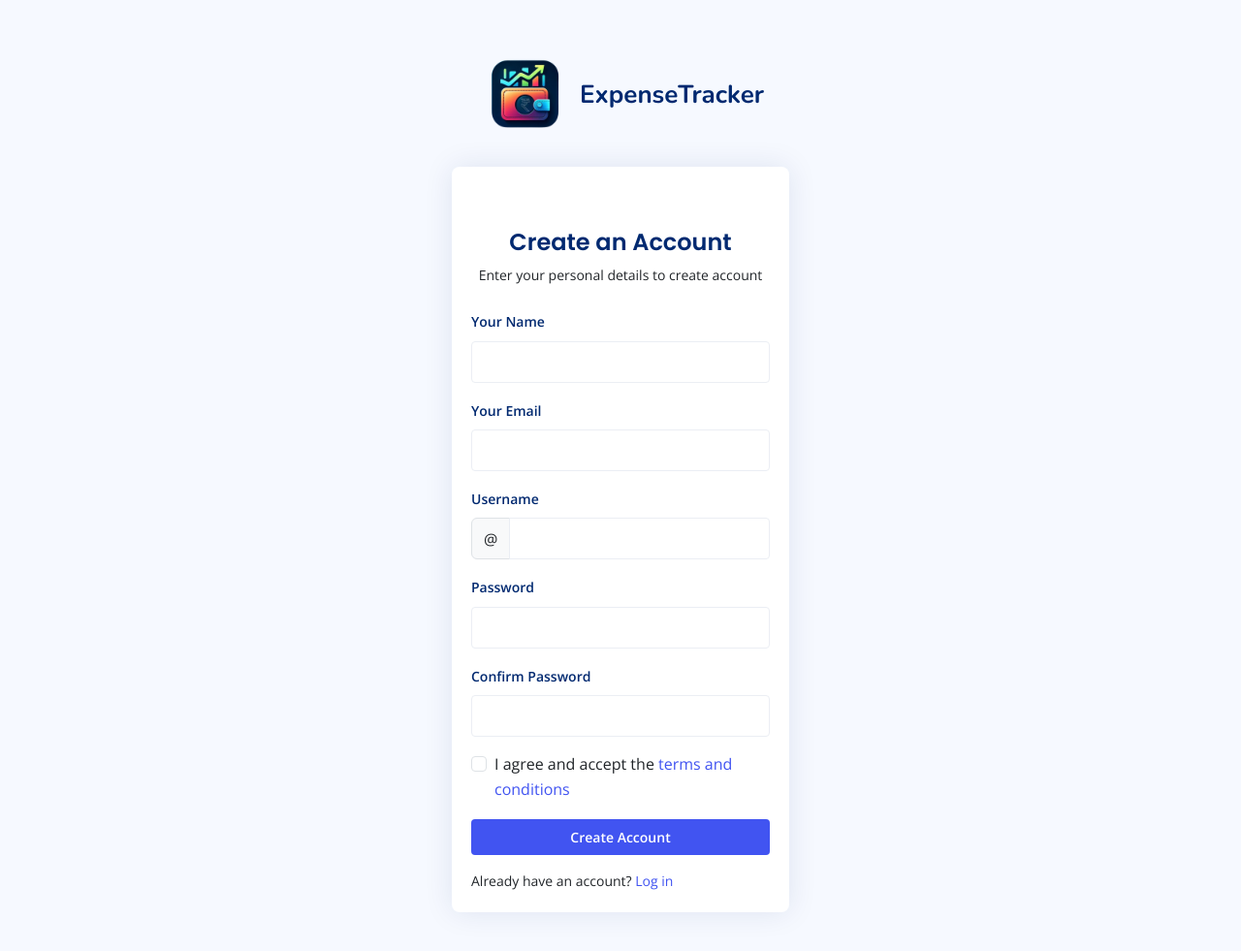
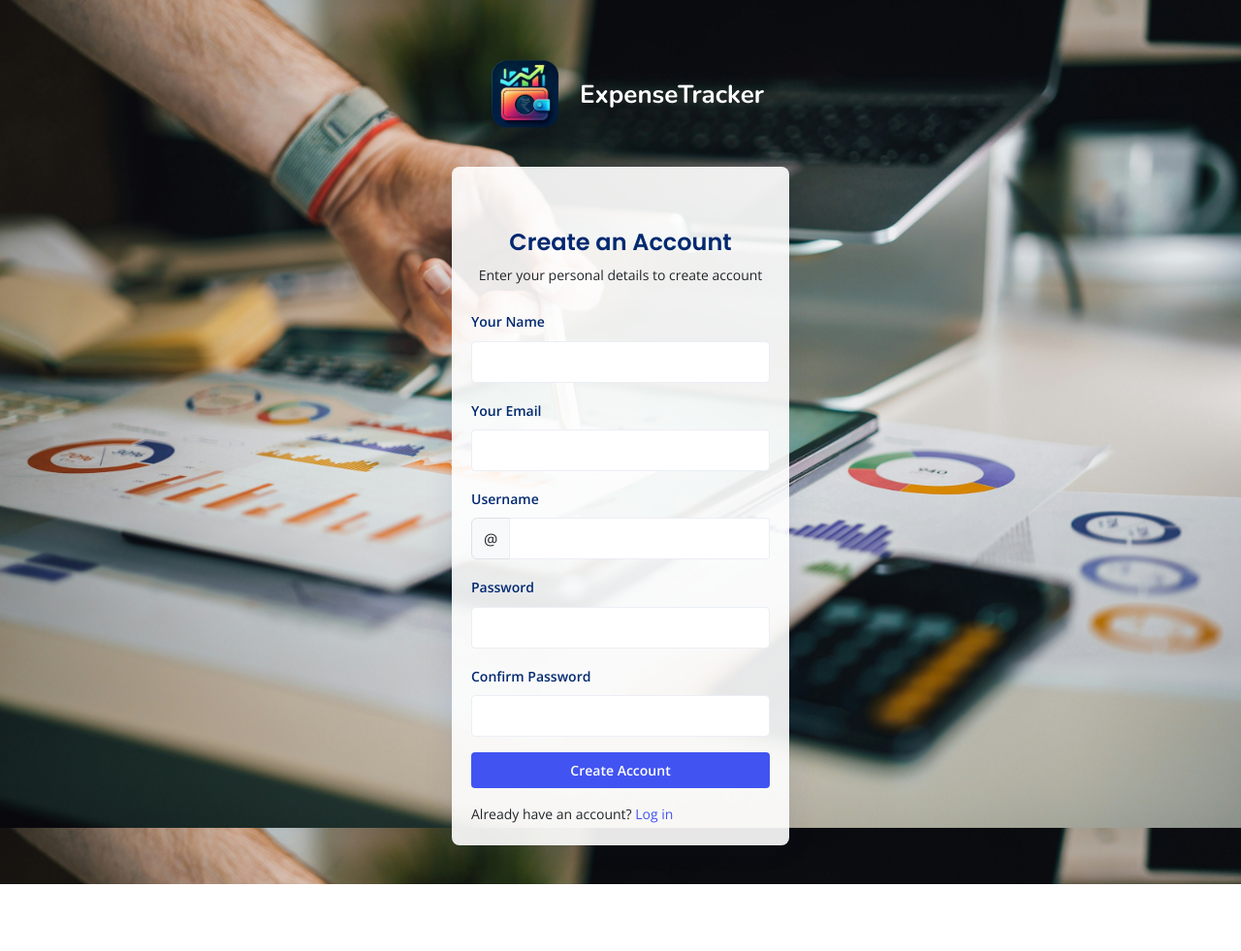
Before and after one commit to Alanbenny05/Expense-Track, a Django app: page /register/ in a window 1280 px wide. Shown: the whole page at 97% size. After the commit the page ends 912 px from the top, so only its background shows below. Run offline with Django 5.2, Linux system fonts and the light colour scheme; some libraries are stand-ins or nearby versions.

Commit message:
updations

```diff
--- a/expensetrackapp/templates/pages-register.html
+++ b/expensetrackapp/templates/pages-register.html
@@ -37,6 +37,25 @@
   * Author: BootstrapMade.com
   * License: https://bootstrapmade.com/license/
   ======================================================== -->
+  <style>
+    body {
+      background-image: url("{% static 'assets/img/bg.jpg' %}");
+      background-size: cover;
+      background-position: center;
+      background-repeat: no-repeat;
+      background-attachment: fixed; /* Optional: Fixes the background while scrolling */
+    }
+
+    .card {
+      background-color: rgba(255, 255, 255, 0.9); /* Optional: Adds a semi-transparent white background to the card for better readability */
+    }
+
+    /* Add this rule to change the Expense Tracker heading color to white */
+    .logo span {
+      color: white;
+    }
+  </style>
+
 </head>
 
 <body>
@@ -117,13 +136,13 @@
                       <div class="invalid-feedback">Please confirm your password!</div>
                     </div>
 
-                    <div class="col-12">
+                    <!-- <div class="col-12">
                       <div class="form-check">
                         <input class="form-check-input" name="terms" type="checkbox" value="" id="acceptTerms" required>
                         <label class="form-check-label" for="acceptTerms">I agree and accept the <a href="#">terms and conditions</a></label>
                         <div class="invalid-feedback">You must agree before submitting.</div>
                       </div>
-                    </div>
+                    </div> -->
                     <div class="col-12">
                       <button class="btn btn-primary w-100" type="submit">Create Account</button>
                     </div>
```
Also changed, not shown: expensetrackapp/templates/pages-login.html (+22 -2 lines), expensetrackapp/static/assets/img/bg.jpg (added), expensetrackapp/static/assets/img/bg.png (added).
